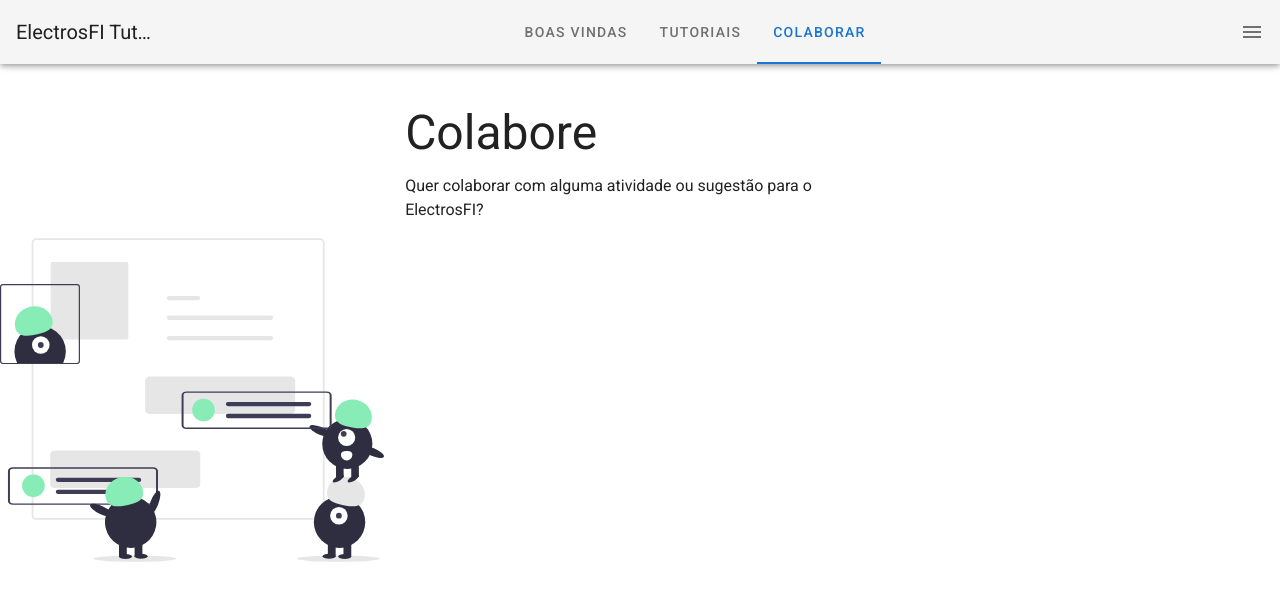
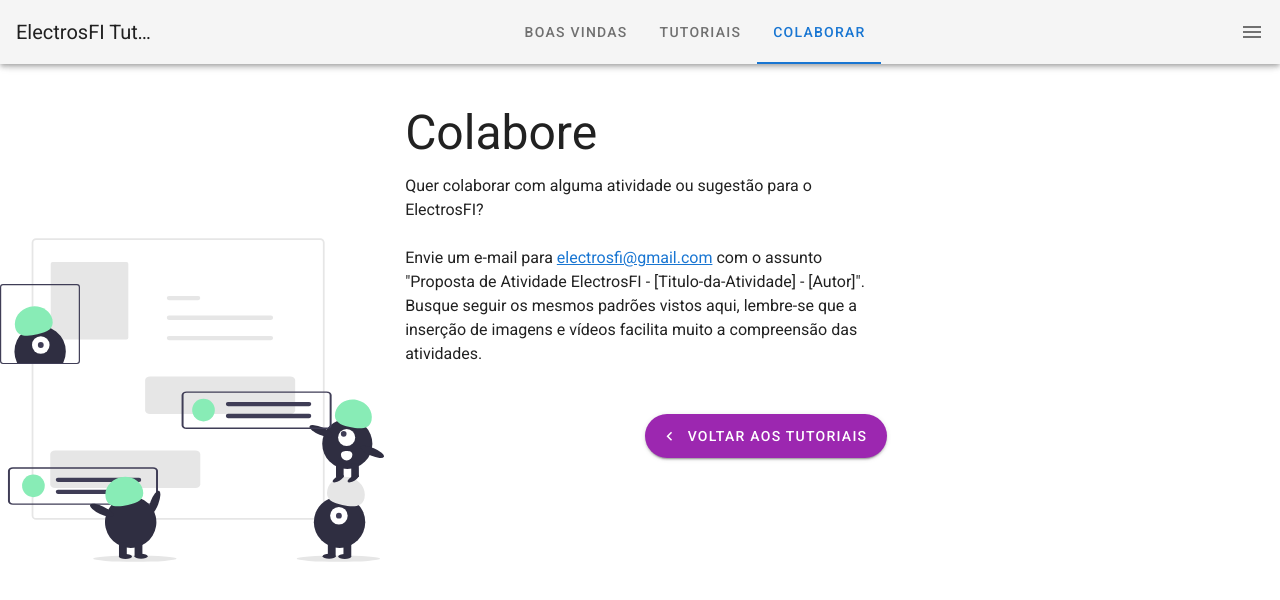
Before and after one commit to paulhenrique/electrosfi-tutorials, a Nuxt app: page /colaborar in a window 1280 px wide. Shown: the top 600 px of the page. Built offline with nearby package versions, Linux system fonts and the light colour scheme.

Commit message:
Adicionando estilo e conteúdo da página colaborar

```diff
--- a/pages/colaborar.vue
+++ b/pages/colaborar.vue
@@ -6,7 +6,22 @@
     <p class="text-subtitle">
       Quer colaborar com alguma atividade ou sugestão para o ElectrosFI?
     </p>
-
+    <p class="mt-6">
+      Envie um e-mail para
+      <a href="mailto:electrosfi@gmail.com">electrosfi@gmail.com</a> com o
+      assunto "Proposta de Atividade ElectrosFI - [Titulo-da-Atividade] -
+      [Autor]". Busque seguir os mesmos padrões vistos aqui, lembre-se que a
+      inserção de imagens e vídeos facilita muito a compreensão das atividades.
+    </p>
+    <v-row class="mt-12">
+      <v-spacer />
+      <v-btn large rounded color="purple" to="/tutoriais" dark>
+        <v-icon left>
+          mdi-chevron-left
+        </v-icon>
+        Voltar aos Tutoriais
+      </v-btn>
+    </v-row>
     <img
       id="colaborateImg"
       width="200"
```
